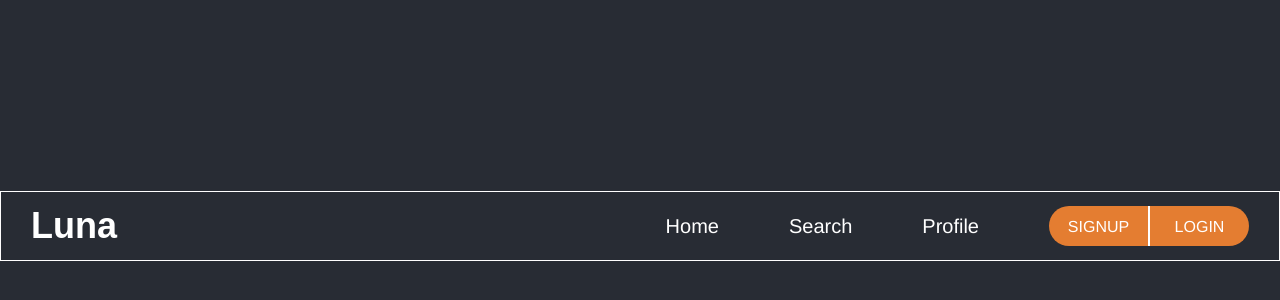
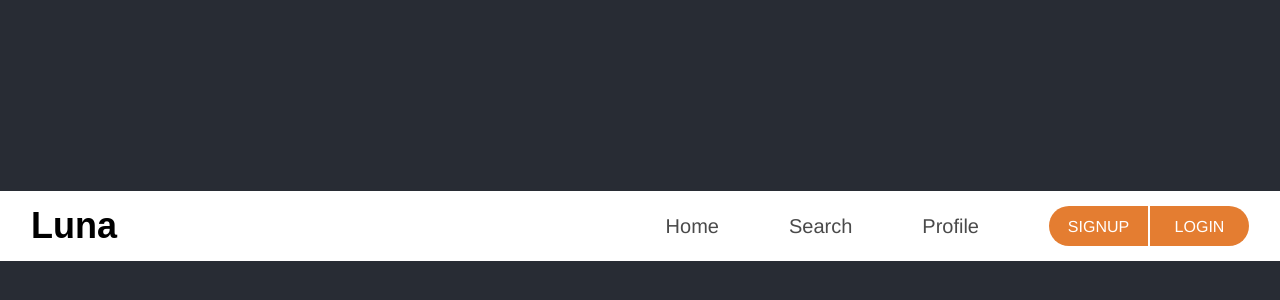
Before and after one commit to Ramonkos/luna, a React (Create React App) app in the folder frontend/: page / in a window 1280 px wide. Shown: the part 174-474 px from the top of the page. Built offline with nearby package versions, Linux system fonts and the light colour scheme; a web font is replaced by a local one.

Commit message:
added bg color

```diff
--- a/frontend/src/components/Header/style.js
+++ b/frontend/src/components/Header/style.js
@@ -10,10 +10,12 @@ export const HeaderContainer = styled.div`
   display: flex;
   align-items: center;
   justify-content: space-between;
+  background-color: #fff;
   h1 {
     padding-left: 30px;
     font-family: 'Merienda One', cursive, Arial, serif;;
-    font-size: 36px;
+    font-size: ${rem('36px')};
+    color: #000;
   }
 `;
 
@@ -27,8 +29,8 @@ export const LinkButtonWrapper = styled.div`
   padding-right: 30px;
   a {
     padding-right: 70px;
-    font-family: Helvetica, Arial, serif;
     font-size: ${rem('20px')};
-    line-height: 23px;
+    line-height: ${rem('23px')};
+    color: #4A4A4A;
   }
 `;
```
